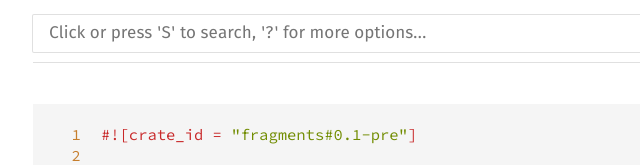
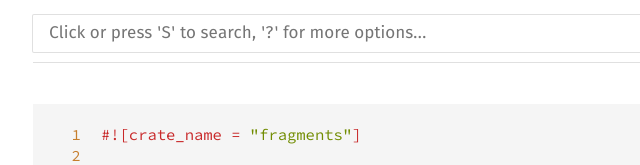
Before and after one commit to Ogeon/fragments, a plain HTML site: page doc/src/fragments/src/lib.rs.html in a window 1280 px wide. Shown: the top 165 px of the page, 212-852 px from the left. Drawn offline with Linux system fonts and the light colour scheme.

Commit message:
Update docs from Travis build 34

```diff
--- a/doc/src/fragments/src/lib.rs.html
+++ b/doc/src/fragments/src/lib.rs.html
@@ -757,7 +757,7 @@
 <span id='715'>715</span>
 <span id='716'>716</span>
 </pre><pre class='rust '>
-<span class='attribute'>#<span class='op'>!</span>[<span class='ident'>crate_id</span> <span class='op'>=</span> <span class='string'>&quot;fragments#0.1-pre&quot;</span>]</span>
+<span class='attribute'>#<span class='op'>!</span>[<span class='ident'>crate_name</span> <span class='op'>=</span> <span class='string'>&quot;fragments&quot;</span>]</span>
 
 <span class='attribute'>#<span class='op'>!</span>[<span class='ident'>comment</span> <span class='op'>=</span> <span class='string'>&quot;A simple template library for Rust&quot;</span>]</span>
 <span class='attribute'>#<span class='op'>!</span>[<span class='ident'>license</span> <span class='op'>=</span> <span class='string'>&quot;MIT&quot;</span>]</span>
```
